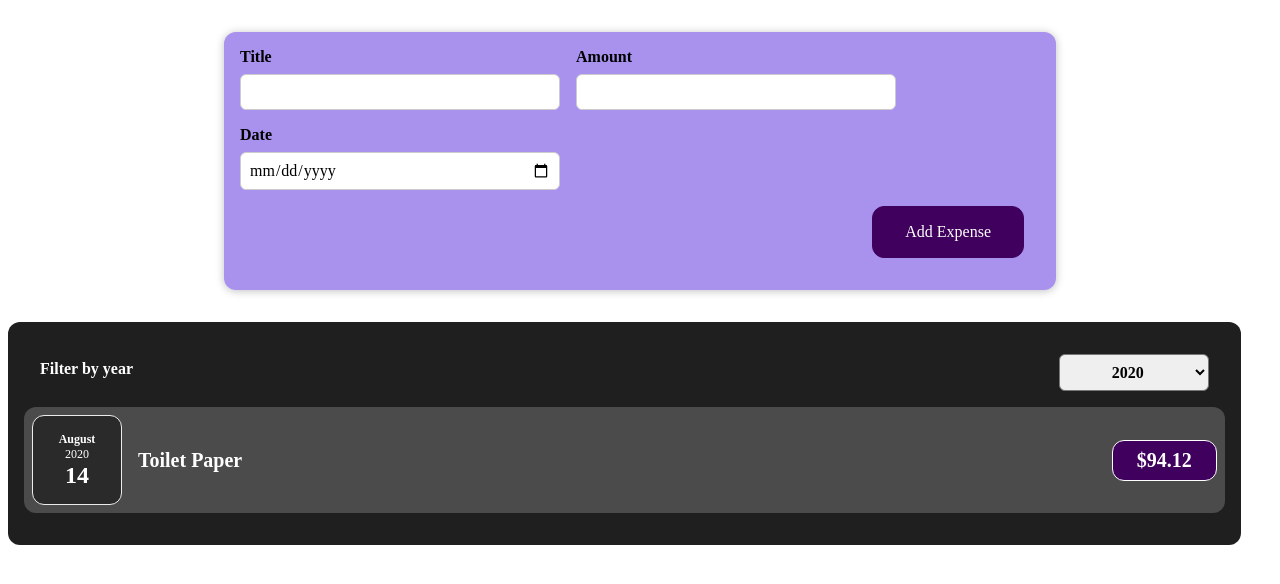
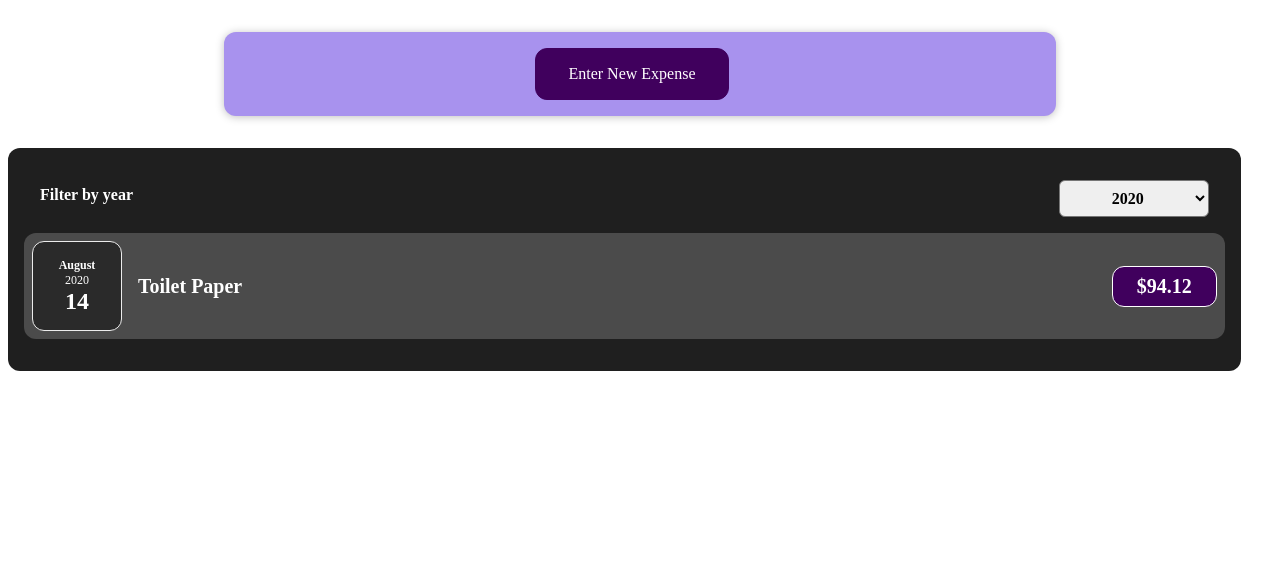
Before and after one commit to zhilyakov1986/stackblitz-udemy-cource, a React (Create React App) app: page / in a window 1280 px wide. Shown: the top 584 px of the page. Built offline with nearby package versions, Linux system fonts and the light colour scheme.

Commit message:
show form challenge

```diff
--- a/src/components/NewExpense/ExpenseForm.tsx
+++ b/src/components/NewExpense/ExpenseForm.tsx
@@ -1,27 +1,26 @@
-import { useState } from 'react';
+import { useState } from "react";
 
-import './ExpenseForm.css';
+import "./ExpenseForm.css";
 
 const ExpenseForm = (props) => {
-  const [enteredTitle, setEnteredTitle] = useState('');
-  const [enteredAmount, setEnteredAmount] = useState('');
-  const [enteredDate, setEnteredDate] = useState('');
+  const [enteredTitle, setEnteredTitle] = useState("");
+  const [enteredAmount, setEnteredAmount] = useState("");
+  const [enteredDate, setEnteredDate] = useState("");
 
 
   const titleChangeHandler = (event) => {
     setEnteredTitle(event.target.value);
-
   };
 
   const amountChangeHandler = (event) => {
     setEnteredAmount(event.target.value);
-
   };
 
   const dateChangeHandler = (event) => {
     setEnteredDate(event.target.value);
+  };
 
-  };
+
 
   const submitHandler = (event) => {
     event.preventDefault();
@@ -31,11 +30,16 @@ const ExpenseForm = (props) => {
       amount: enteredAmount,
       date: new Date(enteredDate),
     };
-    props.onSavedExpenseData(expenseData)
+    props.onSavedExpenseData(expenseData);
+
 
   };
+  const handleCancel = () => {
+    props.handleCancel(false)
+  }
 
   return (
+    <>
       <form onSubmit={submitHandler}>
         <div className="new-expense__controls">
           <div className="new-expense__control">
@@ -63,8 +67,10 @@ const ExpenseForm = (props) => {
         </div>
         <div className="new-expense__actions">
           <button type="submit">Add Expense</button>
+          <button onClick={handleCancel}>Cancel</button>
         </div>
       </form>
+    </>
   );
 };
 
--- a/src/components/NewExpense/NewExpense.tsx
+++ b/src/components/NewExpense/NewExpense.tsx
@@ -1,15 +1,27 @@
 import ExpenseForm from './ExpenseForm';
 import './NewExpense.css';
+import { useState } from 'react';
 
 const NewExpense = (props) => {
+  const [showForm, setShowForm] = useState(false);
+  const handleNewExpenseClick = () => {
+    setShowForm(true);
+  };
+
   const addedExpenseItem = (addedExpense) => {
     const id = Math.random();
     const expenseData = { ...addedExpense, id };
     props.onAddedExpense(expenseData);
+    setShowForm(false)
   };
+  const onCancel = () => {
+    setShowForm(false);
+  }
+
   return (
     <div className="new-expense">
-      <ExpenseForm onSavedExpenseData={addedExpenseItem} />
+      {!showForm && <button onClick={handleNewExpenseClick}>Enter New Expense</button>}
+      {showForm && <ExpenseForm onSavedExpenseData={addedExpenseItem} handleCancel={onCancel}/>}
     </div>
   );
 };
```
Lines whose indentation alone changed are shown as unchanged.
